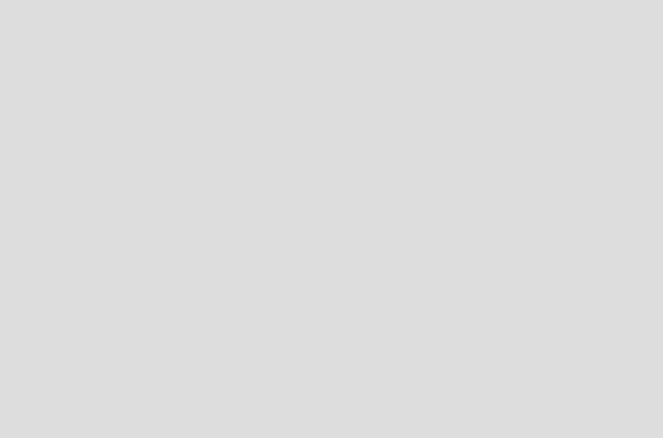
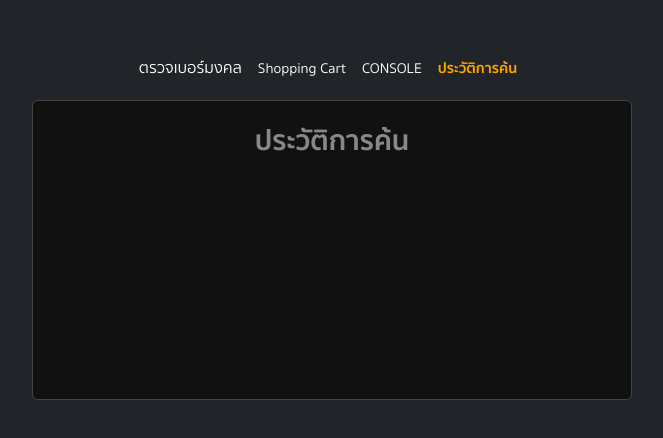
Before and after one commit to Pachara/berlnw, a Nuxt app: page /history in a window 1280 px wide. Before the commit this address had no page. Shown: the part 174-612 px from the top of the page, without its empty margins (308-971 px from the left). Built offline with nearby package versions, Linux system fonts and the light colour scheme.

Commit message:
make it better

```diff
--- a/components/mainMenu.vue
+++ b/components/mainMenu.vue
@@ -1,20 +1,25 @@
 <script setup>
+const route = useRoute();
 
-const route = useRoute();
+const history = useState('history');
 
 
 
 </script>
 <template>
     <div>
+
         <nav>
             <ul class="list-unstyled  d-flex">
                 <!-- ตรวจเบอร์มงคล -->
                 <li class="me-2 p-1">
+
                     <NuxtLink to="/berlnw"
                         :class="{ 'active text-orange': route.path === '/berlnw', 'text-white': route.path !== '/berlnw' }">
                         ตรวจเบอร์มงคล
                     </NuxtLink>
+
+
                 </li>
 
 
@@ -34,15 +39,21 @@ const route = useRoute();
                     </NuxtLink>
                 </li>
 
-
+                <li class="me-2 p-1">
+                    <NuxtLink to="/history" style="font-size:0.9em;"
+                        :class="{ 'active text-orange': route.path === '/history', 'text-white': route.path !== '/history' }">
+                        ประวัติการค้น
+                    </NuxtLink>
+                </li>
             </ul>
         </nav>
     </div>
 </template>
 <style scoped>
-li a{
+li a {
     text-decoration: none !important;
 }
+
 .active {
     font-weight: bold !important;
 }
--- a/drizzle.config.js
+++ b/drizzle.config.js
@@ -2,14 +2,15 @@
 // Database Connections
 import { drizzle } from 'drizzle-orm/neon-http';
 import { neon } from '@neondatabase/serverless';
-import { pgTable, serial, varchar, integer, timestamp } from 'drizzle-orm/pg-core';
-
 // Initialize the Neon client with your connection string
 const sql = neon('postgresql://berlnw_owner:2wvNWIygZeR0@ep-small-wave-a1tv2csc.ap-southeast-1.aws.neon.tech/berlnw?sslmode=require');
 // Initialize Drizzle ORM with the Neon client
 const db = drizzle(sql);
 // Export the db instance for use in your application
 export default db;
+
+
+import { pgTable, serial, varchar, integer, timestamp } from 'drizzle-orm/pg-core';
 
 // Define the Leads table
 export const leadsTable = pgTable('leads', {
--- a/pages/console.vue
+++ b/pages/console.vue
@@ -3,10 +3,23 @@ definePageMeta({
     layout: 'berlnw'
 })
 
+// ดูค่า Cookie ก่อนว่ามีหรือไม่
+
+// ถ้ามีก็แสดงว่า Authenticated
+
+// ถ้าไม่มีก็แสดงว่า UnAuthenticated
+
+// PreFlight Check
+// CSRF
+// CORS
+
+
+
 const authCookie = useCookie('authCookie', { maxAge: 86400 });
 const isAuthenticated = ref(false);
 const correctPassword = "12345";
 const password = ref(null)
+
 
 const authenticated = (inputPassword) => {
   if (inputPassword === correctPassword) {
@@ -39,6 +52,8 @@ const getLeads = async () => {
 
 const leads = ref(null)
 
+const loading = ref(true)
+
 onMounted(async () => {
 
   localStorage.setItem('localKey', 'localValue');
@@ -60,26 +75,31 @@ onMounted(async () => {
     leads.value = await getLeads()
     console.log(leads.value)
 
+    loading.value = false;
+
 });
+
 watch(password, async (newVal) => {
     // Reset the fortune value if phone number length is less than 10
-    if (newVal == correctPassword) {
+    if (newVal === correctPassword) {
       await authenticated(newVal)
     }
 
 });
 
 
-
+const test = ref(true);
 
 </script>
 
 <template>
 
-    <div class="d-flex vh-100 align-items-center justify-content-center flex-column">
-        <MainMenu />
+    <div v-if="!loading" class="d-flex vh-100 align-items-center justify-content-center flex-column">
+        <MainMenu  />
 
         <div class="input_container border rounded-2 p-2 text-center bg-111" style="border-color:#444 !important;">
+
+
 
             <template v-if="isAuthenticated">
             <h1 class="pt-3 fs-3 text-888 fw-bold mb-3">รายการเบอร์ที่เคยค้นหา</h1>
@@ -88,14 +108,13 @@ watch(password, async (newVal) => {
             </ul>
             </template>
 
+
             <template v-else>
               <div class="bg-222 rounded-2 h-100 d-flex align-items-center justify-content-center">
                 <input placeholder="ใส่พาสเวร์ด" v-model="password" type="tel"  class="mb-3 me-2 text-center"
                 :class="{ 'text-orange': password }" style="font-size:1.8em;margin-bottom:5px;width:300px;" />
               </div>
             </template>
-
-
 
         </div>
     </div>
--- a/pages/courses/[id].vue
+++ /dev/null
@@ -1,18 +0,0 @@
-<script setup>
-
-definePageMeta({
-  layout: 'kobdemy'
-})
-
-const route = useRoute()
-
-</script>
-
-<template>
-    <div>
-        This is Course with ID = {{ route.params.id }}
-    </div>
-</template>
-
-<style scoped>
-</style>
--- a/pages/courses/index.vue
+++ /dev/null
@@ -1,14 +0,0 @@
-<script setup>
-
-</script>
-
-<template>
-    <div>
-        This is Course index
-        <CourseList />
-
-    </div>
-</template>
-
-<style scoped>
-</style>
--- /dev/null
+++ b/pages/history.vue
@@ -0,0 +1,77 @@
+<script setup>
+definePageMeta({
+    layout: 'berlnw'
+})
+
+const history = useState('history');
+
+
+
+
+
+
+
+onMounted(async () => {
+
+
+
+});
+
+
+
+
+const test = ref(true);
+
+</script>
+
+<template>
+
+    <div v-if="!loading" class="d-flex vh-100 align-items-center justify-content-center flex-column">
+        <MainMenu  />
+
+        <div class="input_container border rounded-2 p-2 text-center bg-111" style="border-color:#444 !important;">
+
+
+
+            <h1 class="pt-3 fs-3 text-888 fw-bold mb-3">ประวัติการค้น</h1>
+            <ul class="text-888 list-unstyled">
+                <li v-for="(lead,i) in history" :key="i">{{i+1}}. {{ lead.phone_number }}</li>
+            </ul>
+
+
+
+        </div>
+    </div>
+</template>
+
+<style scoped>
+.input_container {
+    width: 600px;
+    min-height: 300px;
+    background: #fff;
+}
+
+input {
+    font-size: 1.2em;
+    font-weight: bold;
+    text-align: center;
+    background: #333;
+    border: 1px solid #666;
+    border-radius: 5px;
+}
+
+input:focus {
+    background: orange;
+    outline: none;
+    color: black !important;
+}
+
+input:focus::placeholder {
+    color: orange !important;
+}
+
+input::placeholder {
+    color: #222
+}
+
+</style>
--- a/pages/shopping_cart.vue
+++ b/pages/shopping_cart.vue
@@ -4,6 +4,7 @@ definePageMeta({
 });
 
 const leads = ref(null);
+
 const shopping_cart = ref([]); // Initialize as an empty array
 
 // Fetch leads data from the API
@@ -22,9 +23,13 @@ const getLeads = async () => {
 
 // Add phone number to shopping cart in sessionStorage
 const addToCart = (phoneNumber) => {
+
+
+
   const shoppingCart = JSON.parse(sessionStorage.getItem('shoppingCart')) || [];
 
   if (!shoppingCart.some(item => item.phone_number === phoneNumber.phone_number)) {
+
     shoppingCart.push(phoneNumber);
     sessionStorage.setItem('shoppingCart', JSON.stringify(shoppingCart));
 
@@ -52,6 +57,7 @@ const deleteFromCart = (phoneNumber) => {
 
 // Load the shopping cart from sessionStorage when the component is mounted
 onMounted(async () => {
+
   const storedCart = sessionStorage.getItem('shoppingCart');
   if (!storedCart) {
     sessionStorage.setItem('shoppingCart', JSON.stringify([]));
@@ -91,7 +97,7 @@ onMounted(async () => {
 
          <ul class="text-888 list-unstyled">
                 <li v-for="(lead,i) in leads" :key="i">{{i+1}}. {{ lead.phone_number }} [{{ lead.search_count }}]
-                  <button @click="addToCart(lead)">Add</button>
+                  <button class="ms-2" @click="addToCart(lead)">Add</button>
                 </li>
             </ul>
 
```
Also changed, not shown: pages/berlnw.vue (+16 -2 lines).
